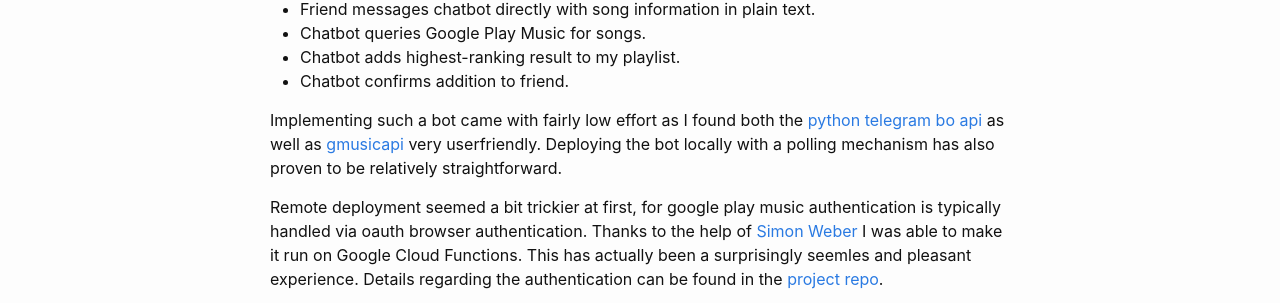
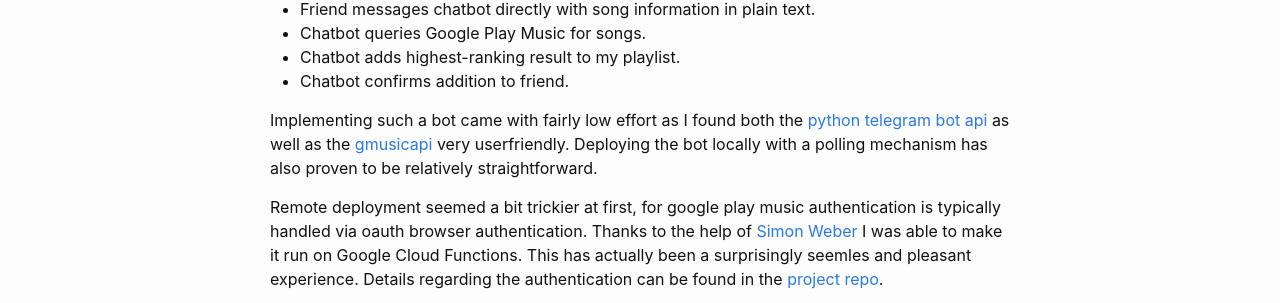
Before and after one commit to kklein/kklein.github.io, a Jekyll site: the page built from _posts/2020-03-27-playlist-chat-bot.markdown, in a window 1280 px wide. Shown: the part 983-1286 px from the top of the page. Built offline with Jekyll 4.4.1, drawn with Linux system fonts in a browser that asks for light colours.

Commit message:
Adapt blogpost minorly.

```diff
--- a/_posts/2020-03-27-playlist-chat-bot.markdown
+++ b/_posts/2020-03-27-playlist-chat-bot.markdown
@@ -34,8 +34,8 @@
    * Chatbot adds highest-ranking result to my playlist.
    * Chatbot confirms addition to friend.
 
-Implementing such a bot came with fairly low effort as I found both the [python telegram bo
-api](https://python-telegram-bot.org/) as well as [gmusicapi](
+Implementing such a bot came with fairly low effort as I found both the [python telegram bot
+api](https://python-telegram-bot.org/) as well as the [gmusicapi](
 https://github.com/simon-weber/gmusicapi) very userfriendly. Deploying the bot locally with a
 polling mechanism has also proven to be relatively straightforward.
 
```
